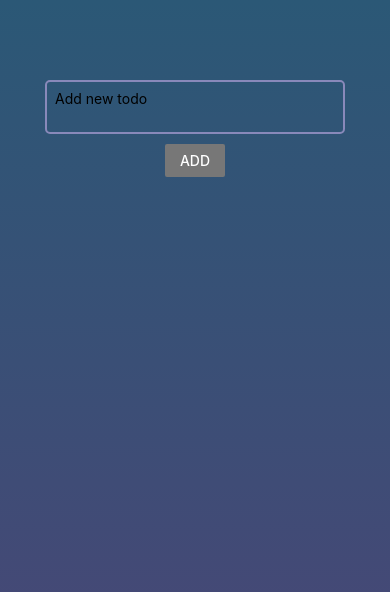
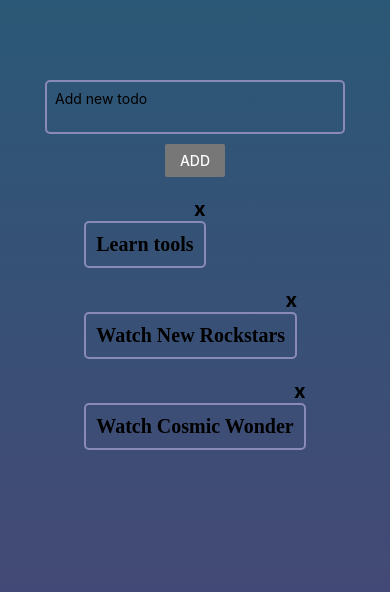
Before and after one commit to abhishekpawl/react-native-todo-app, a React Native app: screen / in a window 390 px wide. Shown: the top 592 px of the page. Built offline with nearby package versions, Linux system fonts and the light colour scheme.

Commit message:
Restructured code and added alert

```diff
--- a/App.js
+++ b/App.js
@@ -1,16 +1,18 @@
 import React, {useState} from 'react';
-import { StyleSheet, Text, View, FlatList, TouchableOpacity, TextInput, Button } from 'react-native';
+import { StyleSheet, View, Alert } from 'react-native';
 import { LinearGradient } from 'expo-linear-gradient';
+
+import AddTodo from './components/AddTodo';
+import ViewTodo from './components/ViewTodo';
 
 export default function App() {
   const [todos, setTodos] = useState([
-    /* { key: '1', text: "Go to market" },
-    { key: '2', text: "Get a haircut" },
-    { key: '3', text: "Pay bills" },
-    { key: '4', text: "Watch Cosmic Wonder" }, */
+    { key: '1', text: "Learn tools" },
+    { key: '2', text: "Watch New Rockstars" },
+    { key: '3', text: "Watch Cosmic Wonder" },
   ])
 
-  const [listID, setListID] = useState(1);
+  const [listID, setListID] = useState(4);
 
   const [newtodo, setNewtodo] = useState('Add New Todo')
 
@@ -21,6 +23,7 @@ export default function App() {
   }
 
   const submitHandler = () => {
+    if(newtodo.length > 4) {
       setTodos((prevState) => {
         return [
           ...prevState,
@@ -32,35 +35,23 @@ export default function App() {
       })
       setListID(listID + 1)
       setNewtodo('')
+    } else {
+      Alert.alert('Hey!', 'Atleast 5 characters needed.', [
+        {
+          text: 'Understood',
+          onPress: () => console.log('Alert closed')
         }
+      ])
+    }
+  }
+
+  const updateText = (value) => setNewtodo(value);
 
   return (
     <View style={styles.container}>
       <LinearGradient colors={['#2b5876', '#4e4376']} style={styles.container}>
-        <View>
-          <TextInput
-          multiline
-          style={styles.input}
-          onChangeText={(value) => setNewtodo(value)}
-          placeholder='Add new todo'
-          />
-          <View style={styles.addButtonOuter}>
-            <View style={styles.addButtonInner}>
-              <Button title='add' color="#777" onPress={submitHandler}/>
-            </View>
-          </View>
-        </View>
-        <View style={styles.body}>
-          <FlatList
-            data={todos}
-            renderItem={({item}) => (
-              <View style={styles.todoContainer}>
-                <TouchableOpacity onPress={() => deleteHandler(item.key)}><Text>x</Text></TouchableOpacity>
-                <Text style={styles.todo}>{item.text}</Text>
-              </View>
-            )}
-          />
-        </View>
+        <AddTodo submitHandler={submitHandler} updateText={updateText}/>
+        <ViewTodo todos={todos} deleteHandler={deleteHandler} />
       </LinearGradient>
     </View>
   );
@@ -73,41 +64,5 @@ const styles = StyleSheet.create({
     alignItems: 'center',
     width: '100%',
     color: 'black',
-  },
-  body: {
-    padding: 20,
-    color: 'black',
-  },
-  todo: {
-    /* margin: 10, */
-    marginBottom: 20,
-    padding: 10,
-    fontSize: 20,
-    fontWeight: "bold",
-    fontFamily: 'notoserif',
-    borderColor: '#8989ba',
-    borderWidth: 2,
-    borderRadius: 5,
-  },
-  todoContainer: {
-    alignSelf: 'flex-start',
-    alignItems: 'flex-end',
-  },
-  input: {
-    borderWidth: 2,
-    borderColor: '#8989ba',
-    padding: 8,
-    marginTop: 80,
-    marginBottom: 10,
-    width: 300,
-    borderRadius: 5,
-    color: '#000'
-  },
-  addButtonOuter: {
-    alignItems: 'center',
-  },
-  addButtonInner: {
-    width: 60,
-    alignContent: 'space-between'
   }
 });
--- /dev/null
+++ b/components/AddTodo.js
@@ -0,0 +1,40 @@
+import React from 'react';
+import { StyleSheet, View, TextInput, Button } from 'react-native';
+
+export default function AddTodo({submitHandler, updateText}) {
+  return (
+    <View>
+      <TextInput
+      multiline
+      style={styles.input}
+      onChangeText={updateText}
+      placeholder='Add new todo'
+      />
+      <View style={styles.addButtonOuter}>
+        <View style={styles.addButtonInner}>
+          <Button title='add' color="#777" onPress={submitHandler}/>
+        </View>
+      </View>
+    </View>
+  );
+}
+
+const styles = StyleSheet.create({
+  input: {
+    borderWidth: 2,
+    borderColor: '#8989ba',
+    padding: 8,
+    marginTop: 80,
+    marginBottom: 10,
+    width: 300,
+    borderRadius: 5,
+    color: '#000'
+  },
+  addButtonOuter: {
+    alignItems: 'center',
+  },
+  addButtonInner: {
+    width: 60,
+    alignContent: 'space-between'
+  }
+});
--- /dev/null
+++ b/components/ViewTodo.js
@@ -0,0 +1,46 @@
+import React from 'react';
+import { StyleSheet, Text, View, FlatList, TouchableOpacity } from 'react-native';
+
+export default function ViewTodo({todos, deleteHandler}) {
+  return (
+    <View style={styles.body}>
+          <FlatList
+            data={todos}
+            renderItem={({item}) => (
+              <View style={styles.todoContainer}>
+                <TouchableOpacity onPress={() => deleteHandler(item.key)}>
+                  <Text style={styles.cross}>x</Text>
+                </TouchableOpacity>
+                <Text style={styles.todo}>{item.text}</Text>
+              </View>
+            )}
+          />
+        </View>
+  );
+}
+
+const styles = StyleSheet.create({
+  body: {
+    padding: 20,
+    color: 'black',
+  },
+  todo: {
+    /* margin: 10, */
+    marginBottom: 20,
+    padding: 10,
+    fontSize: 20,
+    fontWeight: "bold",
+    fontFamily: 'notoserif',
+    borderColor: '#8989ba',
+    borderWidth: 2,
+    borderRadius: 5,
+  },
+  todoContainer: {
+    alignSelf: 'flex-start',
+    alignItems: 'flex-end',
+  },
+  cross: {
+    fontSize: 20,
+    fontWeight: 'bold'
+  }
+});
```
Lines whose indentation alone changed are shown as unchanged.
